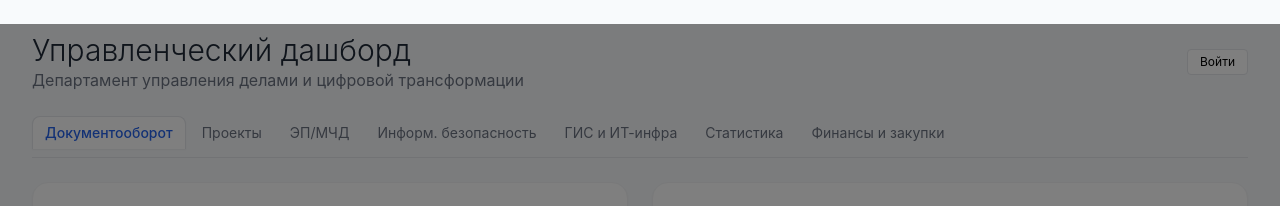
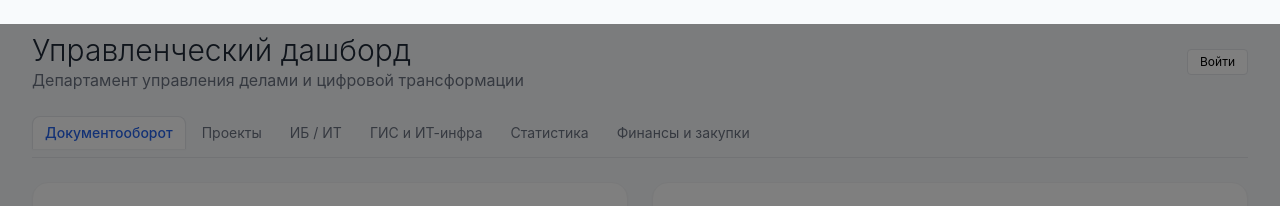
Before and after one commit to hbktq98brn-stack/dashbord, a React (Vite) app: page / in a window 1280 px wide. Shown: the top 206 px of the page. Built offline with nearby package versions, Linux system fonts and the light colour scheme.

Commit message:
Update TabBar.jsx

```diff
--- a/src/components/TabBar.jsx
+++ b/src/components/TabBar.jsx
@@ -3,8 +3,7 @@ import React from 'react';
 const tabs = [
   'Документооборот',
   'Проекты',
-  'ЭП/МЧД',
-  'Информ. безопасность',
+  'ИБ / ИТ',
   'ГИС и ИТ-инфра',
   'Статистика',
   'Финансы и закупки'
```
